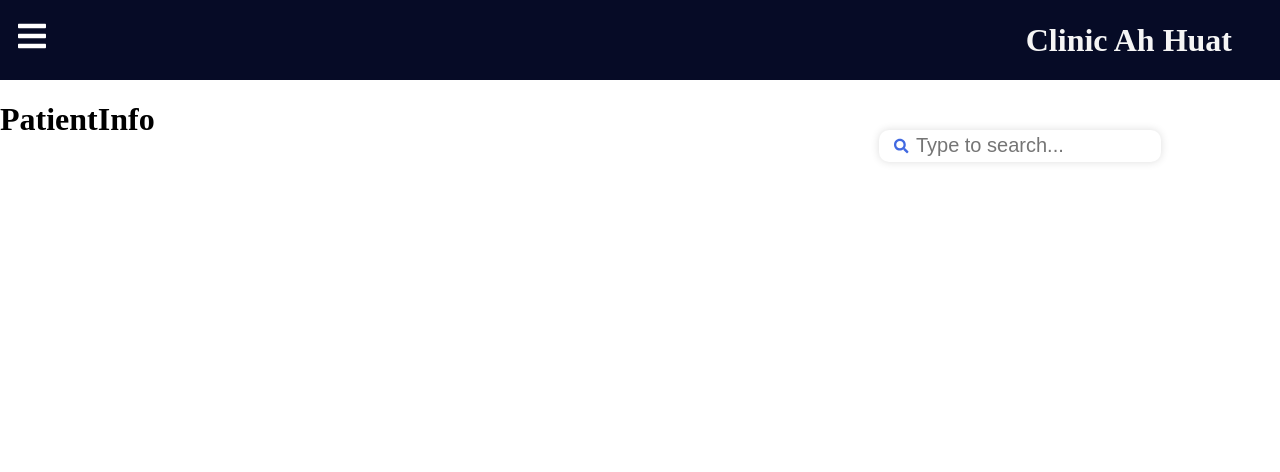
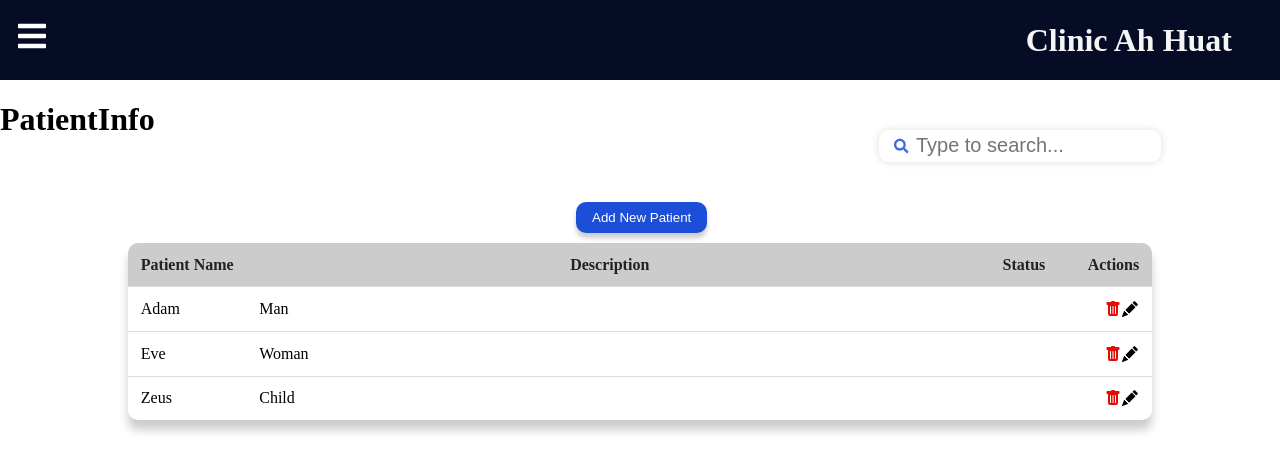
Before and after one commit to chewyuhan/FIT3164-MDS12-AutomatedHealthcareInformationSystem_Front_End, a React (Create React App) app in the folder v1/: page /patientinfo in a window 1280 px wide. Shown: the top 472 px of the page. Built offline with nearby package versions, Linux system fonts and the light colour scheme.

Commit message:
simple table to add, delete and edit patient info without database

```diff
--- /dev/null
+++ b/v1/src/components/PatientTable/Modal.css
@@ -0,0 +1,60 @@
+.modal-container {
+    position: fixed;
+    z-index: 1;
+    left: 0;
+    top: 0;
+    width: 100%;
+    height: 100%;
+    background-color: rgba(0, 0, 0, 0.4);
+    display: flex;
+    align-items: center;
+    justify-content: center;
+  }
+
+  .modal {
+    border-radius: 5px;
+    padding: 2rem;
+    background-color: white;
+    width: 25em;
+  }
+
+  .modal .btn {
+    display: block;
+    margin: auto;
+    margin-top: 1rem;
+    border: none;
+    background-color: #1d4ed8;
+    color: #fff;
+    padding: 0.5rem 1rem;
+    border-radius: 10px;
+    cursor: pointer;
+    box-shadow: 0px 5px 5px #ccc;
+
+  }
+
+  .form-group {
+    display: flex;
+    flex-direction: column;
+    margin-bottom: 1rem;
+  }
+
+  .form-group input,
+  .form-group textarea,
+  .form-group select {
+    border: 1px solid black;
+    border-radius: 0.3rem;
+    padding: 0.3rem;
+    font-size: 1rem;
+  }
+
+  .form-group label {
+    margin-bottom: 0.2rem;
+  }
+
+  .error {
+    background-color: #f8d7da;
+    color: #df4759;
+    padding: 0.5rem;
+    border-radius: 0.3rem;
+    margin-bottom: 1rem;
+  }
--- /dev/null
+++ b/v1/src/components/PatientTable/Modal.jsx
@@ -0,0 +1,90 @@
+import React, { useState } from "react";
+
+import "./Modal.css";
+
+export const Modal = ({ closeModal, onSubmit, defaultValue }) => {
+  const [formState, setFormState] = useState(
+    defaultValue || {
+      page: "",
+      description: "",
+      status: "live",
+    }
+  );
+  const [errors, setErrors] = useState("");
+
+  const validateForm = () => {
+    if (formState.page && formState.description && formState.status) {
+      setErrors("");
+      return true;
+    } else {
+      let errorFields = [];
+      for (const [key, value] of Object.entries(formState)) {
+        if (!value) {
+          errorFields.push(key);
+        }
+      }
+      setErrors(errorFields.join(", "));
+      return false;
+    }
+  };
+
+  const handleChange = (e) => {
+    setFormState({ ...formState, [e.target.name]: e.target.value });
+  };
+
+  const handleSubmit = (e) => {
+    e.preventDefault(); //wont refresh page
+
+    if (!validateForm()) return;
+
+    onSubmit(formState);
+
+    closeModal();
+  };
+
+  return (
+    <div
+      className="modal-container"
+      onClick={(e) => {
+        if (e.target.className === "modal-container") closeModal();
+      }}
+    >
+      <div className="modal">
+        <form>
+          <div className="form-group">
+            <label htmlFor="patientName">Patient Name</label>
+            <input name="patientName" onChange={handleChange} value={formState.patientName} />
+          </div>
+          <div className="form-group">
+            <label htmlFor="contactInfo">Contact</label>
+            <input name="contactInfo" onChange={handleChange} value={formState.contactInfo} />
+          </div>
+          <div className="form-group">
+            <label htmlFor="description">Description</label>
+            <textarea
+              name="description"
+              onChange={handleChange}
+              value={formState.description}
+            />
+          </div>
+          <div className="form-group">
+            <label htmlFor="status">Status</label>
+            <select
+              name="status"
+              onChange={handleChange}
+              value={formState.status}
+            >
+              <option value="Healthy">Healthy</option>
+              <option value="Stable">Stable</option>
+              <option value="Critical">Critical</option>
+            </select>
+          </div>
+          {errors && <div className="error">{`Please include: ${errors}`}</div>}
+          <button type="submit" className="btn" onClick={handleSubmit}>
+            Submit
+          </button>
+        </form>
+      </div>
+    </div>
+  );
+};
--- /dev/null
+++ b/v1/src/components/PatientTable/Table.css
@@ -0,0 +1,92 @@
+.table-wrapper {
+    width: 100%;
+  }
+
+  .table {
+    display: block;
+    overflow: hidden;
+    table-layout: fixed;
+    border-collapse: collapse;
+    box-shadow: 0px 10px 10px #ccc;
+    border-radius: 10px;
+    white-space: nowrap;
+    width: 100em;
+    max-width: 80%;
+    margin: auto;
+    table-layout: auto;
+    overflow-x: auto;
+    position: relative;
+
+  }
+
+  .button {
+    position: relative;
+    bottom: 10px;
+    left: 45%;
+    margin-top: 1rem;
+    border: none;
+    background-color: #1d4ed8;
+    color: #fff;
+    padding: 0.5rem 1rem;
+    border-radius: 10px;
+    cursor: pointer;
+    box-shadow: 0px 5px 5px #ccc;
+    margin: auto;
+
+  }
+
+
+  .table thead {
+    background-color: #ccc;
+    color: #222;
+  }
+
+  .table th,
+  .table td {
+    padding: 0.8rem;
+  }
+
+  .table td {
+    border-top: 0.5px solid #ddd;
+    overflow: hidden;
+    text-overflow: ellipsis;
+  }
+
+  .table tbody tr:hover {
+    background-color: #eee;
+  }
+
+  .expand {
+    width: 100%;
+  }
+
+  .label {
+    border-radius: 3px;
+    padding: 0.3rem;
+    color: white;
+  }
+
+  .label-stable {
+    background-color: #777;
+  }
+
+  .label-healthy {
+    background-color: #42a942;
+  }
+
+  .label-critical {
+    background-color: #d9534f;
+  }
+
+  .actions {
+    display: flex;
+    justify-content: space-around;
+  }
+
+  .actions svg {
+    cursor: pointer;
+  }
+
+  .delete-btn {
+    color: #e10d05;
+  }
--- /dev/null
+++ b/v1/src/components/PatientTable/Table.jsx
@@ -0,0 +1,52 @@
+import React from "react";
+
+import { BsFillTrashFill, BsFillPencilFill } from "react-icons/bs";
+
+import "./Table.css";
+
+export const Table = ({ rows, deleteRow, editRow }) => {
+  return (
+    <div className="table-wrapper">
+      <table className="table">
+        <thead>
+          <tr>
+            <th>Patient Name</th>
+            <th className="expand">Description</th>
+            <th>Status</th>
+            <th>Actions</th>
+          </tr>
+        </thead>
+        <tbody>
+          {rows.map((row, idx) => {
+            const statusText =
+              row.status.charAt(0).toUpperCase() + row.status.slice(1);
+
+            return (
+              <tr key={idx}>
+                <td>{row.page}</td>
+                <td className="expand">{row.description}</td>
+                <td>
+                  <span className={`label label-${row.status}`}>
+                    {statusText}
+                  </span>
+                </td>
+                <td className="fit">
+                  <span className="actions">
+                    <BsFillTrashFill
+                      className="delete-btn"
+                      onClick={() => deleteRow(idx)}
+                    />
+                    <BsFillPencilFill
+                      className="edit-btn"
+                      onClick={() => editRow(idx)}
+                    />
+                  </span>
+                </td>
+              </tr>
+            );
+          })}
+        </tbody>
+      </table>
+    </div>
+  );
+};
--- a/v1/src/components/SearchBar/Searchresultlist.css
+++ b/v1/src/components/SearchBar/Searchresultlist.css
@@ -13,4 +13,5 @@
   position: absolute;
   top: 0px; /* Position it below the search bar */
   left: 69%; /* Align it with the left side of the search bar */
+  z-index: 10;
 }
--- a/v1/src/components/Sidebar/sidebar.css
+++ b/v1/src/components/Sidebar/sidebar.css
@@ -5,6 +5,7 @@
     justify-content: start;
     align-items: center;
     justify-content: space-between;
+    z-index: 10;
 
   }
 
@@ -33,6 +34,7 @@
     left: -100%;
     transition: 850ms;
     margin-left: -2rem;
+    z-index: 10;
 
   }
 
--- a/v1/src/pages/PatientInfo.js
+++ b/v1/src/pages/PatientInfo.js
@@ -2,9 +2,56 @@ import React, { useState } from 'react';
 import Sidebar from '../components/Sidebar/Sidebar';
 import SearchBar from '../components/SearchBar/Searchbar';
 import SearchResultsList from '../components/SearchBar/Searchresultlist';
+import { Table } from '../components/PatientTable/Table'; // Step 1: Import the Table component
+import { Modal } from '../components/PatientTable/Modal';
 
 function PatientInfo() {
+  const [modalOpen, setModalOpen] = useState(false);
   const [results, setResults] = useState([]);
+
+
+
+  const [rows, setRows] = useState([
+    {
+      page: "Adam",
+      description: "Man",
+      status: "Healthy",
+    },
+    {
+      page: "Eve",
+      description: "Woman",
+      status: "Stable",
+    },
+    {
+      page: "Zeus",
+      description: "Child",
+      status: "Critical",
+    },
+  ]);
+
+  const [rowToEdit, setRowToEdit] = useState(null);
+
+  const handleDeleteRow = (targetIndex) => {
+    setRows(rows.filter((_, idx) => idx !== targetIndex));
+  };
+
+  const handleEditRow = (idx) => {
+    setRowToEdit(idx);
+
+    setModalOpen(true);
+  };
+
+  const handleSubmit = (newRow) => {
+    rowToEdit === null
+      ? setRows([...rows, newRow])
+      : setRows(
+          rows.map((currRow, idx) => {
+            if (idx !== rowToEdit) return currRow;
+
+            return newRow;
+          })
+        );
+  };
 
   return (
     <div className='patientinfo'>
@@ -15,7 +62,27 @@ function PatientInfo() {
       <div className="search-bar-container">
         <SearchBar setResults={setResults} />
         {results && results.length > 0 && <SearchResultsList results={results} />}
+        {/* Step 3: Include the Table component with the searchResults data */}
+
       </div>
+      <div className="App">
+      <button onClick={() => setModalOpen(true)} className="button">
+        Add New Patient
+      </button>
+      <Table rows={rows} deleteRow={handleDeleteRow} editRow={handleEditRow} />
+      {modalOpen && (
+        <Modal
+          closeModal={() => {
+            setModalOpen(false);
+            setRowToEdit(null);
+          }}
+          onSubmit={handleSubmit}
+          defaultValue={rowToEdit !== null && rows[rowToEdit]}
+        />
+      )}
+    </div>
+
+
 
     </div>
   );
```
